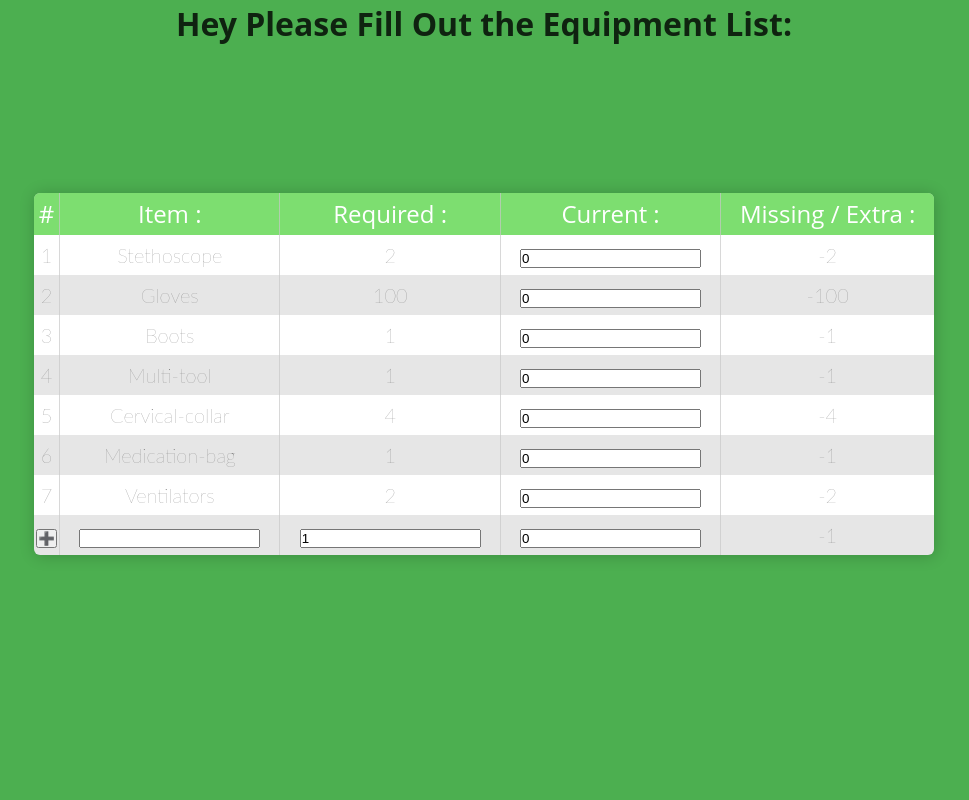
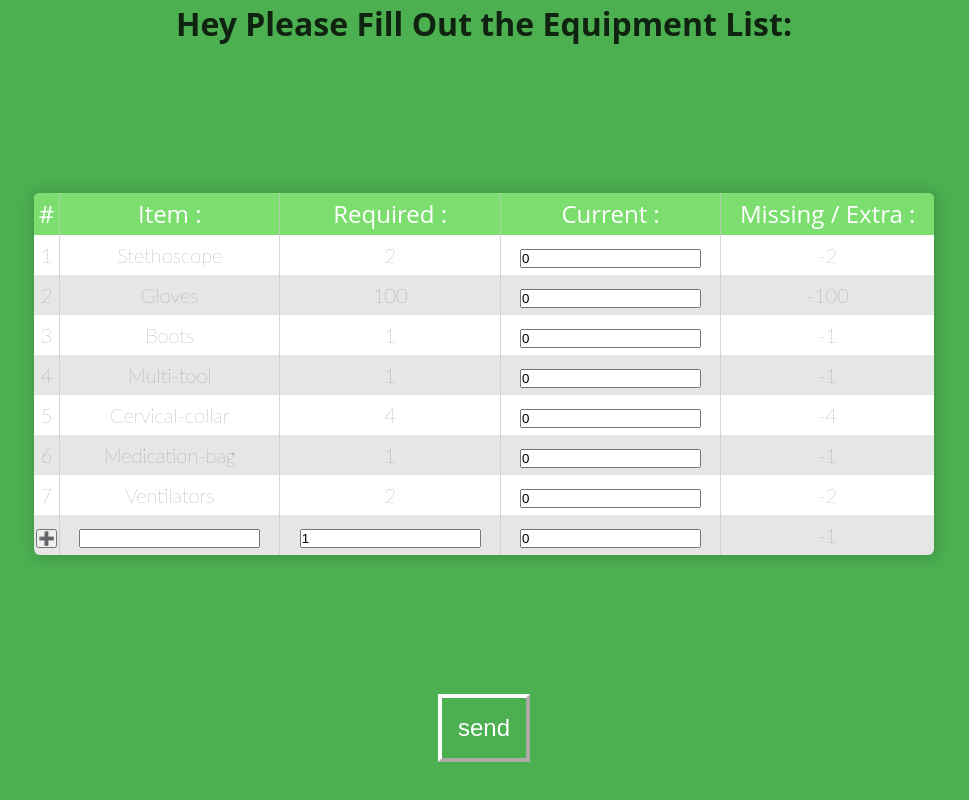
Before and after one commit to tsoriLache/medical-supply-app, a React (Create React App) app: page / in a window 1280 px wide. Shown: the part 832-1632 px from the top of the page, without its empty margins (156-1125 px from the left). Before the commit the page ends 1526 px from the top, so only its background shows below. Built offline with nearby package versions, Linux system fonts and the light colour scheme.

Commit message:
send button
for now just print to console

```diff
--- a/src/App.css
+++ b/src/App.css
@@ -8,6 +8,18 @@ body {
 }
 .App {
   text-align: center;
+}
+
+.send-btn {
+  cursor: pointer;
+  width: fit-content;
+  border-width: 0.5vh;
+  border-color: rgb(255, 255, 255);
+  background: #4caf50;
+  color: #fff;
+  margin: 0px 5vh 5vh;
+  padding: 2vh;
+  font-size: 3vh;
 }
 
 /* ________________________EMPLOYEE FORM__________________________________________ */
--- a/src/App.tsx
+++ b/src/App.tsx
@@ -2,12 +2,14 @@ import React from 'react';
 import './App.css';
 import EmployeeForm from './features/Employee/EmployeeForm';
 import EquipmentForm from './features/Equipment/EquipmentForm';
+import SendBtn from './SendBtn';
 
 function App() {
   return (
     <div className="App">
       <EmployeeForm/>
-       <EquipmentForm/>
+      <EquipmentForm/>
+      <SendBtn/>
     </div>
   );
 }
--- /dev/null
+++ b/src/SendBtn.tsx
@@ -0,0 +1,16 @@
+import React from 'react'
+import { useSelector } from 'react-redux';
+import { RootState } from './app/store';
+
+export default function SendBtn() {
+    const employee = useSelector((state: RootState) => state.employee);
+    const equipmentList = useSelector((state: RootState) => state.equipment);
+    const handleSend = ()=>{
+        console.log(employee,equipmentList);
+    }
+    return (
+        <button className='send-btn' onClick={()=>handleSend()}>
+            send
+        </button>
+    )
+}
--- a/src/db/db.js
+++ b/src/db/db.js
@@ -5,35 +5,42 @@ export const fullEquipmentList = [
     id: nanoid(),
     item: 'Stethoscope',
     required: 2,
+    current: 0,
   },
   {
     id: nanoid(),
     item: 'Gloves',
     required: 100,
+    current: 0,
   },
   {
     id: nanoid(),
     item: 'Boots',
     required: 1,
+    current: 0,
   },
   {
     id: nanoid(),
     item: 'Multi-tool',
     required: 1,
+    current: 0,
   },
   {
     id: nanoid(),
     item: 'Cervical-collar',
     required: 4,
+    current: 0,
   },
   {
     id: nanoid(),
     item: 'Medication-bag',
     required: 1,
+    current: 0,
   },
   {
     id: nanoid(),
     item: 'Ventilators',
     required: 2,
+    current: 0,
   },
 ];
--- a/src/features/Equipment/Tr.tsx
+++ b/src/features/Equipment/Tr.tsx
@@ -1,14 +1,23 @@
-import React,{useState} from 'react'
+import React from 'react'
+import { useSelector } from 'react-redux';
+import { isUndefined } from 'util';
 import { useAppDispatch } from '../../app/hooks';
-import { remove_equipment } from './equipmentSlice';
+import { RootState } from '../../app/store';
+import { remove_equipment, update_current } from './equipmentSlice';
 
 export default function Tr({data,i}:{data:{id:string,item:string,required:number,current:number|undefined,extra:boolean},i:number}) {
   const dispatch = useAppDispatch();
-  const [current, setCurrent] = useState(data.current?data.current:0)
   const {id,item,required,extra} = data;
+  const equipment = useSelector((state: RootState) => state.equipment.find((equip) => equip.id === id));
+  let current=0;
+  if(equipment===undefined){
+    console.error(`equipment id:${id} not found`)
+  }else{
+    current=equipment.current
+  }
+
 
   const handleDelete = (id:string)=>{
-    console.log(id);
     dispatch(remove_equipment({id}))
   }
 
@@ -20,7 +29,7 @@ export default function Tr({data,i}:{data:{id:string,item:string,required:number
     </td>
     <td className="row__cell">{item}</td>
     <td className="row__cell">{required}</td>
-    <td className="row__cell"><input value={current} onChange={({target})=>{setCurrent(Number(target.value))}} type="number"></input></td>
+    <td className="row__cell"><input value={current} onChange={({target})=>{dispatch(update_current({id,current:Number(target.value)}))}} type="number"></input></td>
     <td className="row__cell">{current-required}</td>
     </tr>
   )
--- a/src/features/Equipment/equipmentSlice.ts
+++ b/src/features/Equipment/equipmentSlice.ts
@@ -5,8 +5,7 @@ interface EquipmentState {
   id:string;
   item:string;
   required:number;
-  current?:number;
-  diff?:number;
+  current:number;
   extra:boolean;//TODO what happen if not assign??
 }
 
@@ -16,11 +15,12 @@ const equipmentSlice = createSlice({
   name: 'equipment',
   initialState,
   reducers: {
+      update_current:(state,{payload})=>state.map((equip)=>equip.id===payload.id?{...equip,current:payload.current}:equip),
       add_equipment:(state,{payload})=>[...state,payload.newEquip],
       remove_equipment:(state,{payload})=>state.filter(({id})=>id!==payload.id)
     // update:(state,{payload})=>{console.log(state,payload)}
   },
 })
 
-export const {add_equipment,remove_equipment} = equipmentSlice.actions
+export const {add_equipment,remove_equipment,update_current} = equipmentSlice.actions
 export default equipmentSlice.reducer
```
